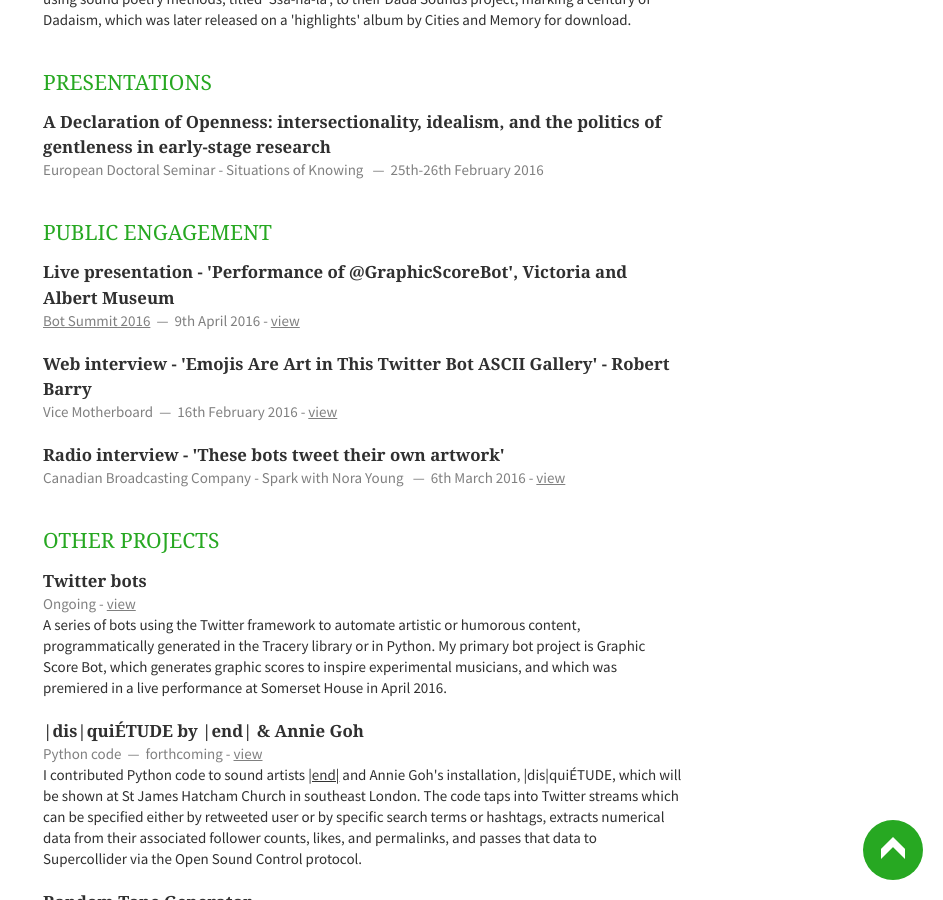
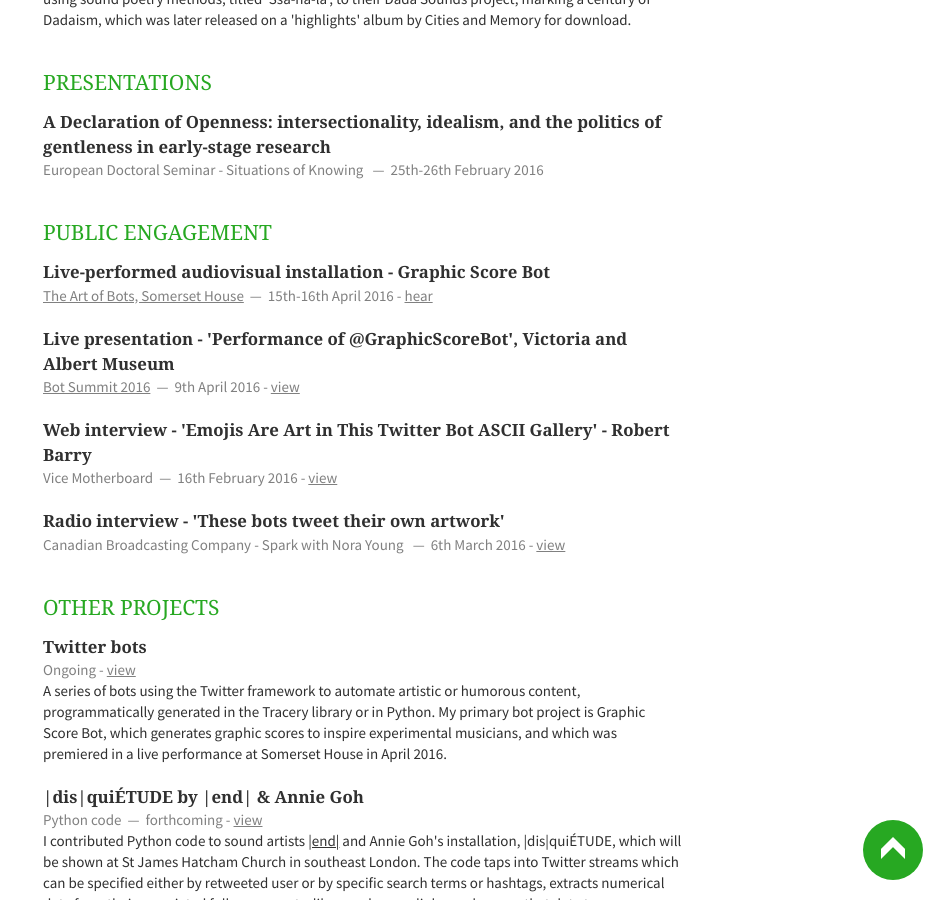
Before and after one commit to emmawinston/cv, a Jekyll site: the page built from index.html, in a window 1280 px wide and 900 px high, scrolled down 1783 px. Shown: the whole window, without its empty margins (337-1280 px from the left). Built offline with Jekyll 4.4.1, drawn with Linux system fonts in a browser that asks for light colours; nearby versions of some CDN libraries; Markdown is read by kramdown in place of the engine named in the settings; the list of posts is cut into pages by our own code.

Commit message:
added art of bots

```diff
--- a/_includes/media.html
+++ b/_includes/media.html
@@ -1,5 +1,12 @@
 <section class="eleven columns">
     <h1>Public Engagement</h1>
+    <article>
+        <header>
+            <h1>Live-performed audiovisual installation - Graphic Score Bot</h1>
+            <span><address><a href="http://www.andfestival.org.uk/events/art-of-bots-showcase/">The Art of Bots, Somerset House</a></address><time>15th-16th April 2016</time> - <a href="https://soundcloud.com/deerful/graphicscorebot-improvisation">hear</a></span>
+        </header>
+        <p></p>
+    </article>
     <article>
         <header>
             <h1>Live presentation - 'Performance of @GraphicScoreBot', Victoria and Albert Museum</h1>
```
